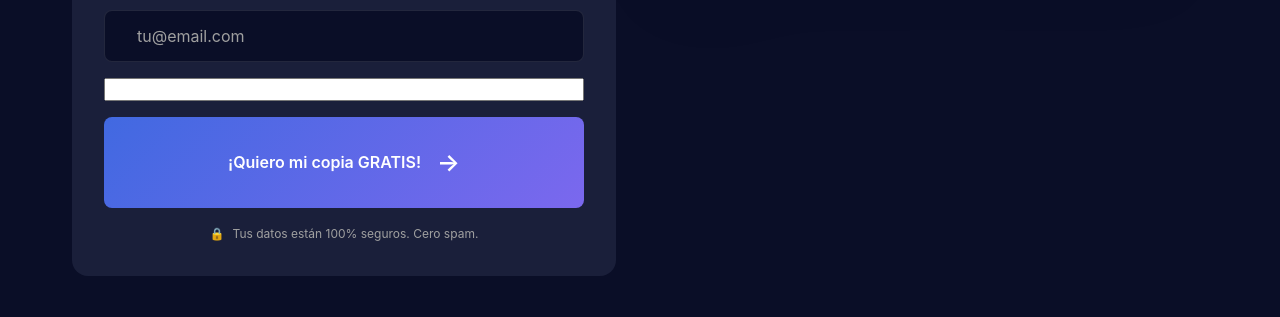
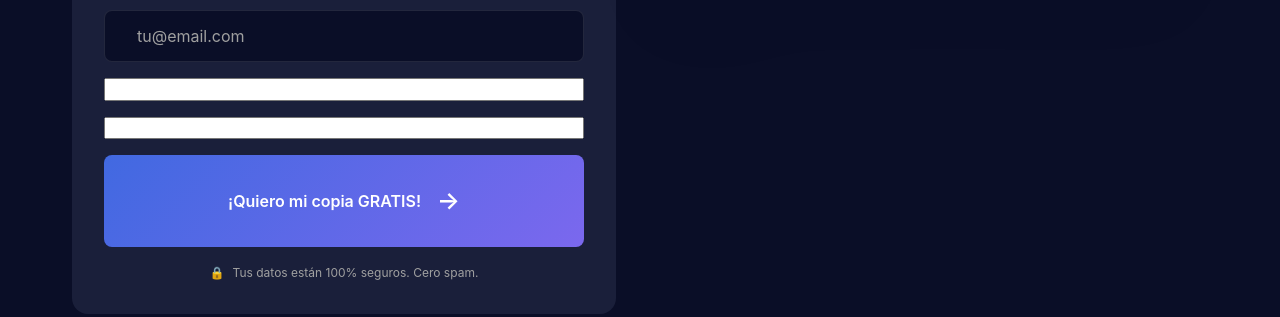
Before and after one commit to toniferra-dev/libroGratis, a plain HTML site: page index.html in a window 1280 px wide. Shown: the part 628-945 px from the top of the page. Drawn offline with nearby package versions, Linux system fonts and the light colour scheme.

Commit message:
cambios mas cambios

```diff
--- a/index.html
+++ b/index.html
@@ -75,6 +75,7 @@
                                 aria-label="Correo electrónico"
                             >
                             <input type="text" name="nombre" id="">
+                            <input type="number" name="edad" id="">
 
                             <button type="submit" class="form__button">
                                 ¡Quiero mi copia GRATIS!
```
